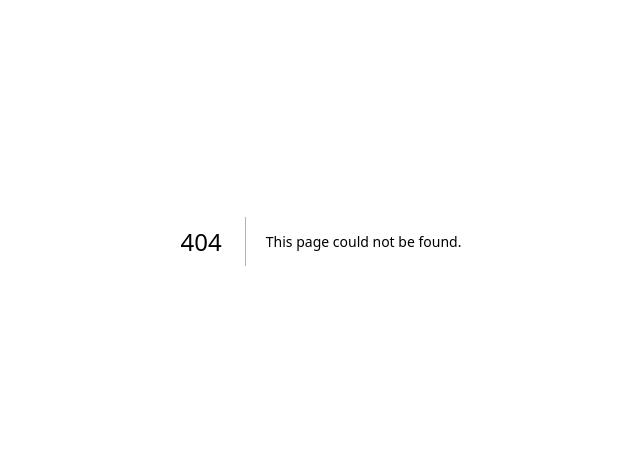
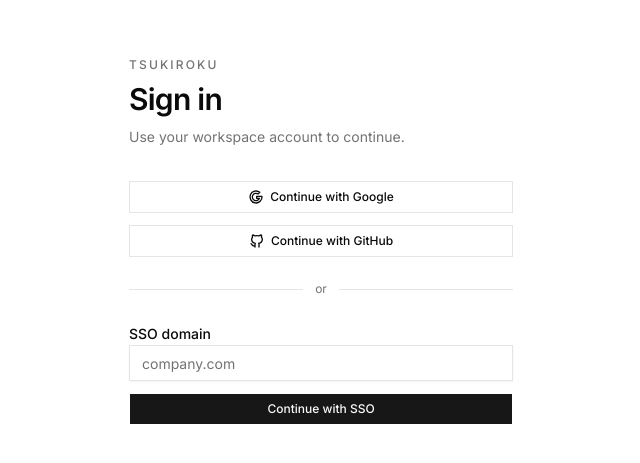
Before and after one commit to fzl96/tsukiroku, a Next.js app: page /login in a window 1280 px wide. Before the commit this address had no page. Shown: the part 159-622 px from the top of the page, without its empty margins (319-959 px from the left). Built offline with nearby package versions, Linux system fonts and the light colour scheme; no server answers.

Commit message:
feat: add auth login page

```diff
--- /dev/null
+++ b/src/app/(auth)/login/page.tsx
@@ -0,0 +1,9 @@
+import { LoginForm } from "@/features/auth/components/login-form"
+
+export default function LoginPage() {
+  return (
+    <main className="flex min-h-svh items-center justify-center px-6 py-12">
+      <LoginForm />
+    </main>
+  )
+}
--- /dev/null
+++ b/src/components/ui/input.tsx
@@ -0,0 +1,19 @@
+import * as React from "react"
+
+import { cn } from "@/lib/utils"
+
+function Input({ className, type, ...props }: React.ComponentProps<"input">) {
+  return (
+    <input
+      type={type}
+      data-slot="input"
+      className={cn(
+        "flex h-9 w-full min-w-0 border border-input bg-transparent px-3 py-1 text-sm shadow-xs transition-colors outline-none placeholder:text-muted-foreground disabled:pointer-events-none disabled:cursor-not-allowed disabled:opacity-50 focus-visible:border-ring focus-visible:ring-1 focus-visible:ring-ring/50 aria-invalid:border-destructive aria-invalid:ring-1 aria-invalid:ring-destructive/20 dark:bg-input/30 dark:aria-invalid:border-destructive/50",
+        className,
+      )}
+      {...props}
+    />
+  )
+}
+
+export { Input }
--- /dev/null
+++ b/src/db/migrations/meta/_journal.json
@@ -0,0 +1 @@
+{"version":"7","dialect":"postgresql","entries":[]}
--- a/src/features/auth/actions.ts
+++ b/src/features/auth/actions.ts
@@ -20,6 +20,10 @@ const ssoSignInSchema = z
 type ActionResult<T = unknown> = {
   success: boolean
   data?: T
+  error?: string
+}
+
+export type SsoSignInState = {
   error?: string
 }
 
@@ -100,6 +104,22 @@ export async function signInWithGitHub() {
   return signInWithOAuth("github")
 }
 
+export async function signInWithGoogleForm() {
+  const result = await signInWithGoogle()
+
+  if (!result.success) {
+    throw new Error(result.error ?? "Unable to start Google sign-in.")
+  }
+}
+
+export async function signInWithGitHubForm() {
+  const result = await signInWithGitHub()
+
+  if (!result.success) {
+    throw new Error(result.error ?? "Unable to start GitHub sign-in.")
+  }
+}
+
 export async function signInWithSSO(input: unknown): Promise<ActionResult> {
   const parsedInput = ssoSignInSchema.safeParse(input)
 
@@ -150,6 +170,23 @@ export async function signInWithSSO(input: unknown): Promise<ActionResult> {
   })
 }
 
+export async function signInWithSSOForm(
+  _state: SsoSignInState,
+  formData: FormData,
+): Promise<SsoSignInState> {
+  const domainValue = formData.get("domain")
+  const domain = typeof domainValue === "string" ? domainValue : ""
+  const result = await signInWithSSO({ domain })
+
+  if (!result.success) {
+    return {
+      error: result.error ?? "Unable to start SSO sign-in.",
+    }
+  }
+
+  return {}
+}
+
 export async function signOut() {
   const supabase = await createClient()
   await supabase.auth.signOut()
--- /dev/null
+++ b/src/features/auth/components/login-form.tsx
@@ -0,0 +1,84 @@
+"use client"
+
+import { IconBrandGithub, IconBrandGoogle } from "@tabler/icons-react"
+import { useActionState } from "react"
+
+import { Button } from "@/components/ui/button"
+import { Input } from "@/components/ui/input"
+import {
+  signInWithGitHubForm,
+  signInWithGoogleForm,
+  signInWithSSOForm,
+  type SsoSignInState,
+} from "@/features/auth/actions"
+
+const initialSsoState: SsoSignInState = {}
+
+export function LoginForm() {
+  const [ssoState, ssoAction, isSsoPending] = useActionState(
+    signInWithSSOForm,
+    initialSsoState,
+  )
+
+  return (
+    <section className="w-full max-w-sm">
+      <div className="mb-8 space-y-2">
+        <p className="text-xs font-medium tracking-[0.18em] text-muted-foreground uppercase">
+          Tsukiroku
+        </p>
+        <h1 className="text-3xl font-semibold tracking-tight">Sign in</h1>
+        <p className="text-sm leading-6 text-muted-foreground">
+          Use your workspace account to continue.
+        </p>
+      </div>
+
+      <div className="space-y-3">
+        <form action={signInWithGoogleForm}>
+          <Button type="submit" variant="outline" className="w-full">
+            <IconBrandGoogle aria-hidden="true" />
+            Continue with Google
+          </Button>
+        </form>
+
+        <form action={signInWithGitHubForm}>
+          <Button type="submit" variant="outline" className="w-full">
+            <IconBrandGithub aria-hidden="true" />
+            Continue with GitHub
+          </Button>
+        </form>
+      </div>
+
+      <div className="my-6 flex items-center gap-3 text-xs text-muted-foreground">
+        <div className="h-px flex-1 bg-border" />
+        <span>or</span>
+        <div className="h-px flex-1 bg-border" />
+      </div>
+
+      <form action={ssoAction} className="space-y-3">
+        <div className="space-y-2">
+          <label htmlFor="sso-domain" className="text-sm font-medium">
+            SSO domain
+          </label>
+          <Input
+            id="sso-domain"
+            name="domain"
+            type="text"
+            placeholder="company.com"
+            autoComplete="organization"
+            aria-describedby={ssoState.error ? "sso-error" : undefined}
+            aria-invalid={Boolean(ssoState.error)}
+          />
+          {ssoState.error ? (
+            <p id="sso-error" className="text-sm text-destructive">
+              {ssoState.error}
+            </p>
+          ) : null}
+        </div>
+
+        <Button type="submit" className="w-full" disabled={isSsoPending}>
+          {isSsoPending ? "Starting SSO..." : "Continue with SSO"}
+        </Button>
+      </form>
+    </section>
+  )
+}
```
